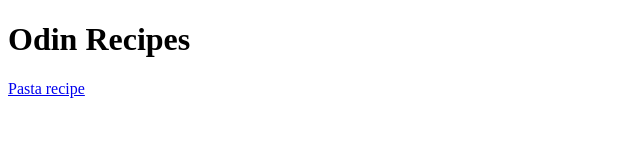
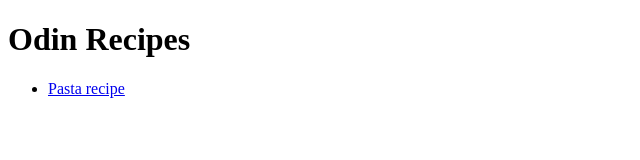
Before and after one commit to BlahBlehBli/odin-recipes, a plain HTML site: page index.html in a window 1280 px wide. Shown: the full height of the page, 0-640 px from the left. Drawn offline with Linux system fonts and the light colour scheme.

Commit message:
add list to recipes in index

```diff
--- a/index.html
+++ b/index.html
@@ -7,6 +7,9 @@
 
     <body>
         <h1>Odin Recipes</h1>
-        <a href="./recipes/pasta.html">Pasta recipe</a>
+        <ul>
+            <li><a href="./recipes/pasta.html">Pasta recipe</a></li>
+        </ul>
+
     </body>
 </html>
```
